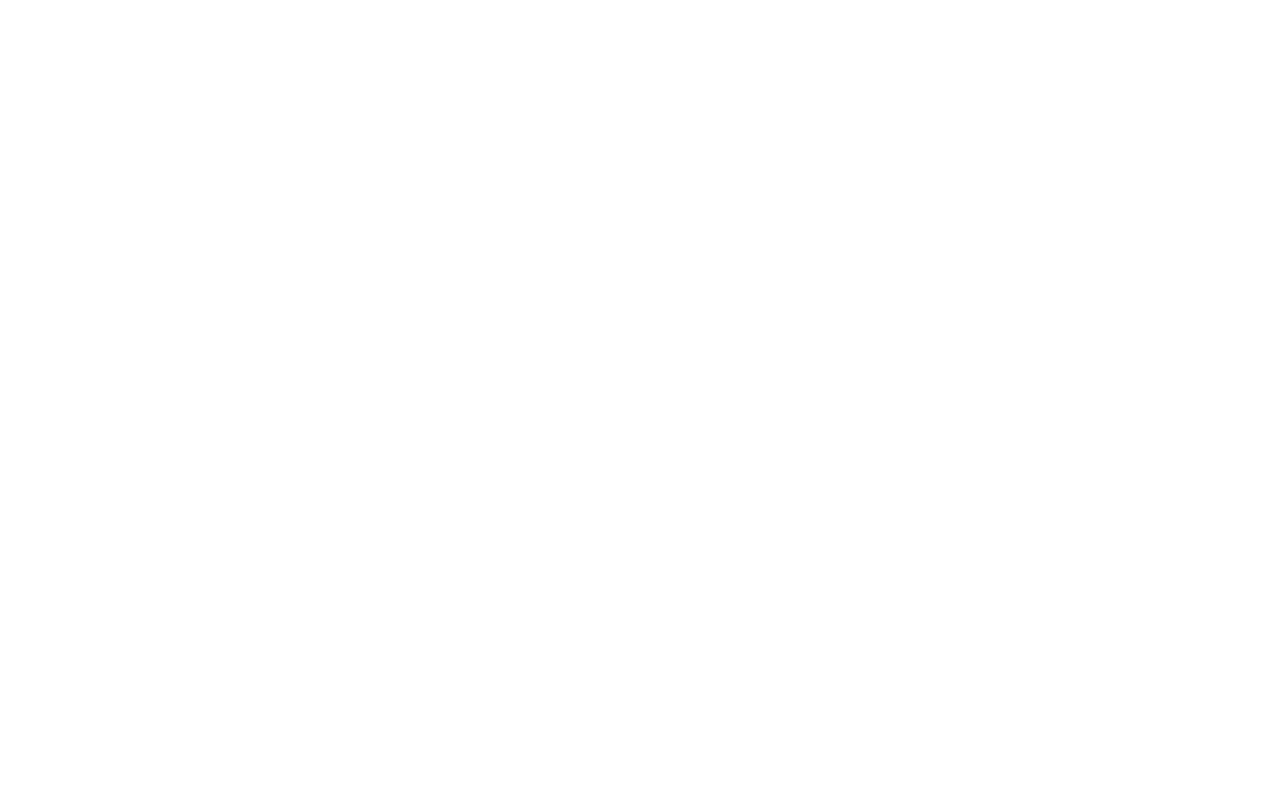
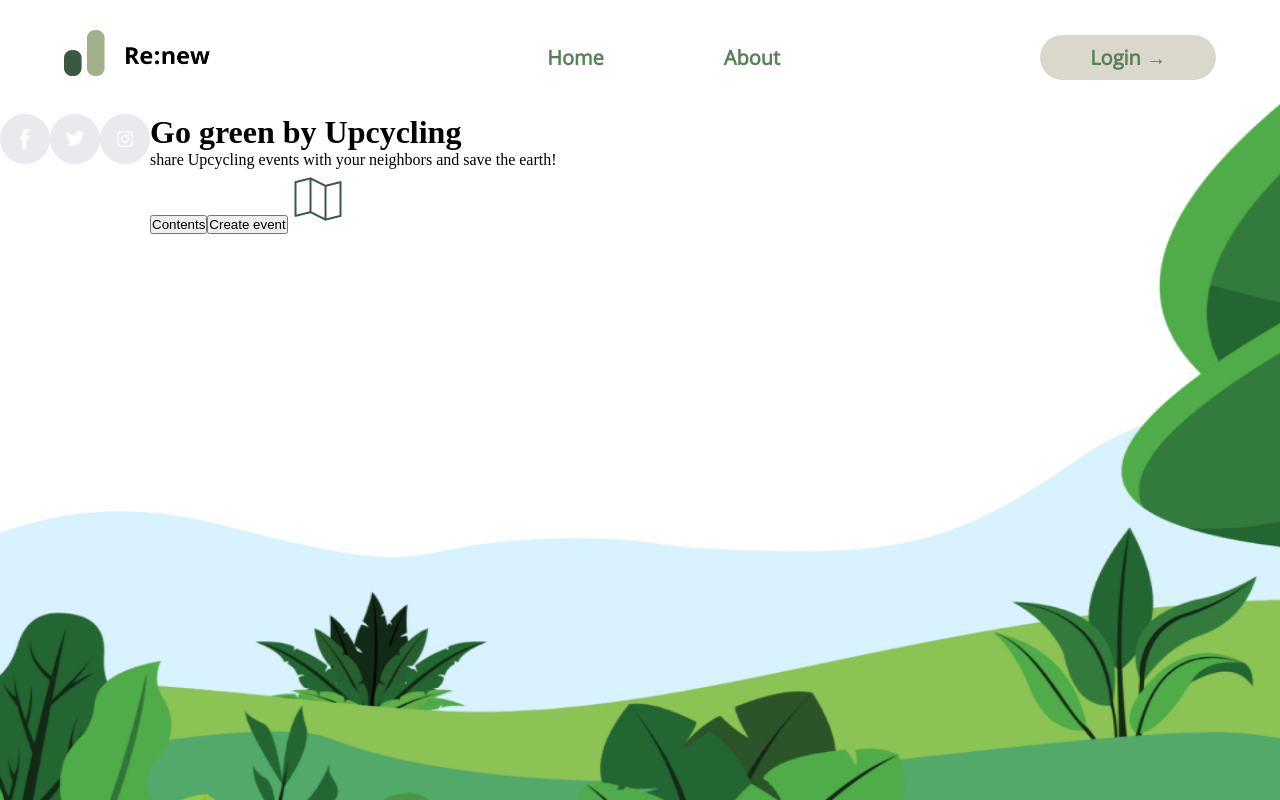
Before and after one commit to Chanran33/2021-Renew-Front, a React (Create React App) app: page / in a window 1280 px wide. Built offline with nearby package versions, Linux system fonts and the light colour scheme.

Commit message:
첫번째 합침

```diff
--- a/src/App.js
+++ b/src/App.js
@@ -1,14 +1,33 @@
-import MapView from "./Pages/MapView/MapView";
-import { Route } from "react-router-dom";
+import React from 'react';
+import { Route, Link } from 'react-router-dom';
+import Home from './Pages/Home';
+import SignIn from './Pages/SignIn';
+import SignUp from './Pages/SignUp';
+import About from './Pages/About';
+import './Styles/App.css';
 
-function App() {
+const App = () => {
   return (
-    <div className="App">
+    <div>
+      <div class="header">
+        <img class="logo" src="image/home_logo2.png" alt="logo"/>
+        <nav>
+          <ul class="nav_links">
+            <li class="li"><Link class="link" to="/">Home</Link></li>
+            <li class="li"><Link class="link" to="/about">About</Link></li>
+          </ul>
+        </nav>
+        <Link to="/signin"><button>Login →</button></Link>
+      </div>
+
       <div class="route">
-        <Route path="/mapview" component={MapView} />
+        <Route path="/" component={Home} exact={true} />
+        <Route path="/about" component={About} />
+        <Route path="/signin" component={SignIn} />
+        <Route path="/signup" component={SignUp} />
       </div>
     </div>
   );
-}
+};
 
 export default App;
```
Also changed, not shown: src/Pages/CreateEvent.js (added, +11 -0 lines).
